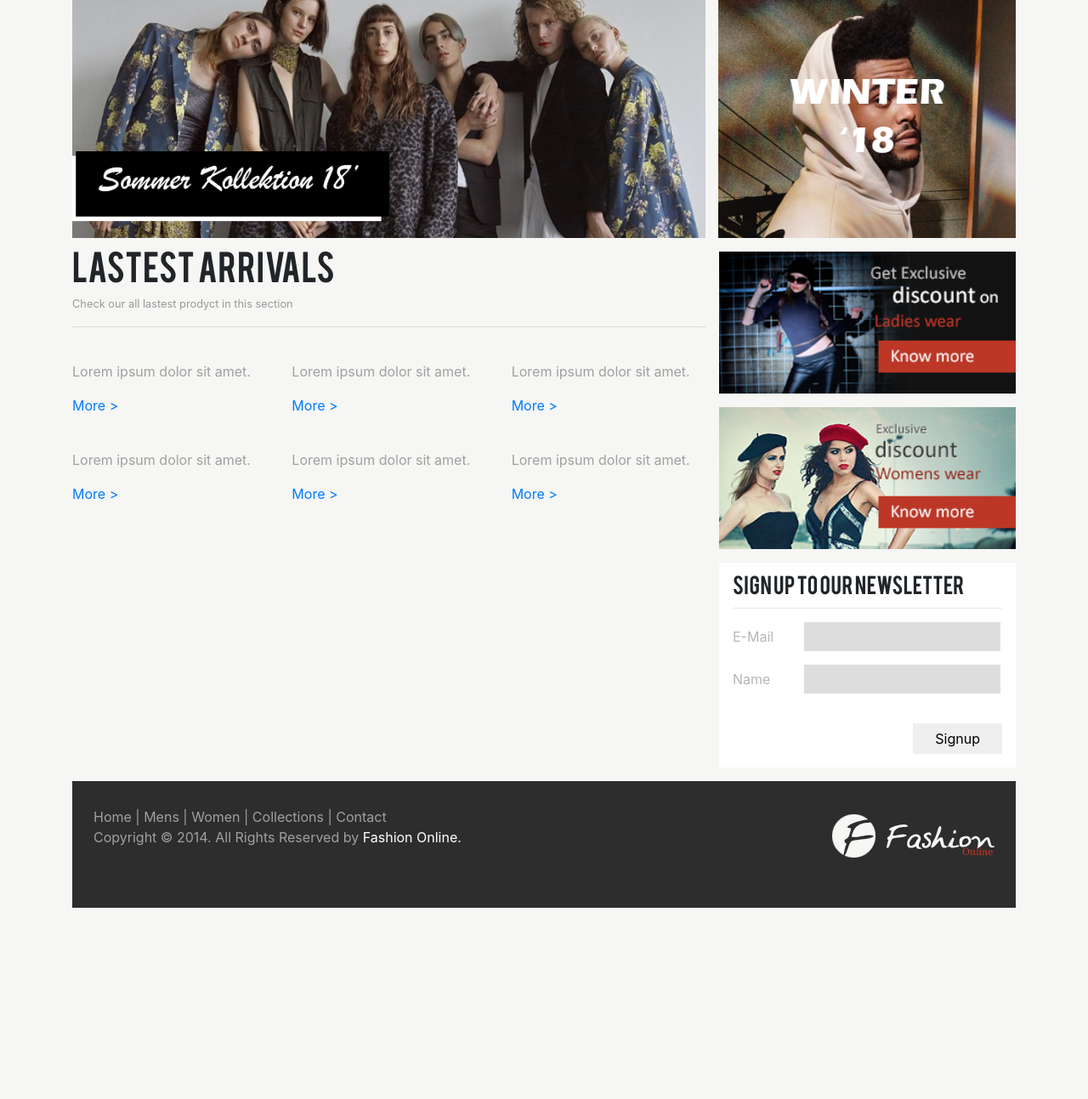
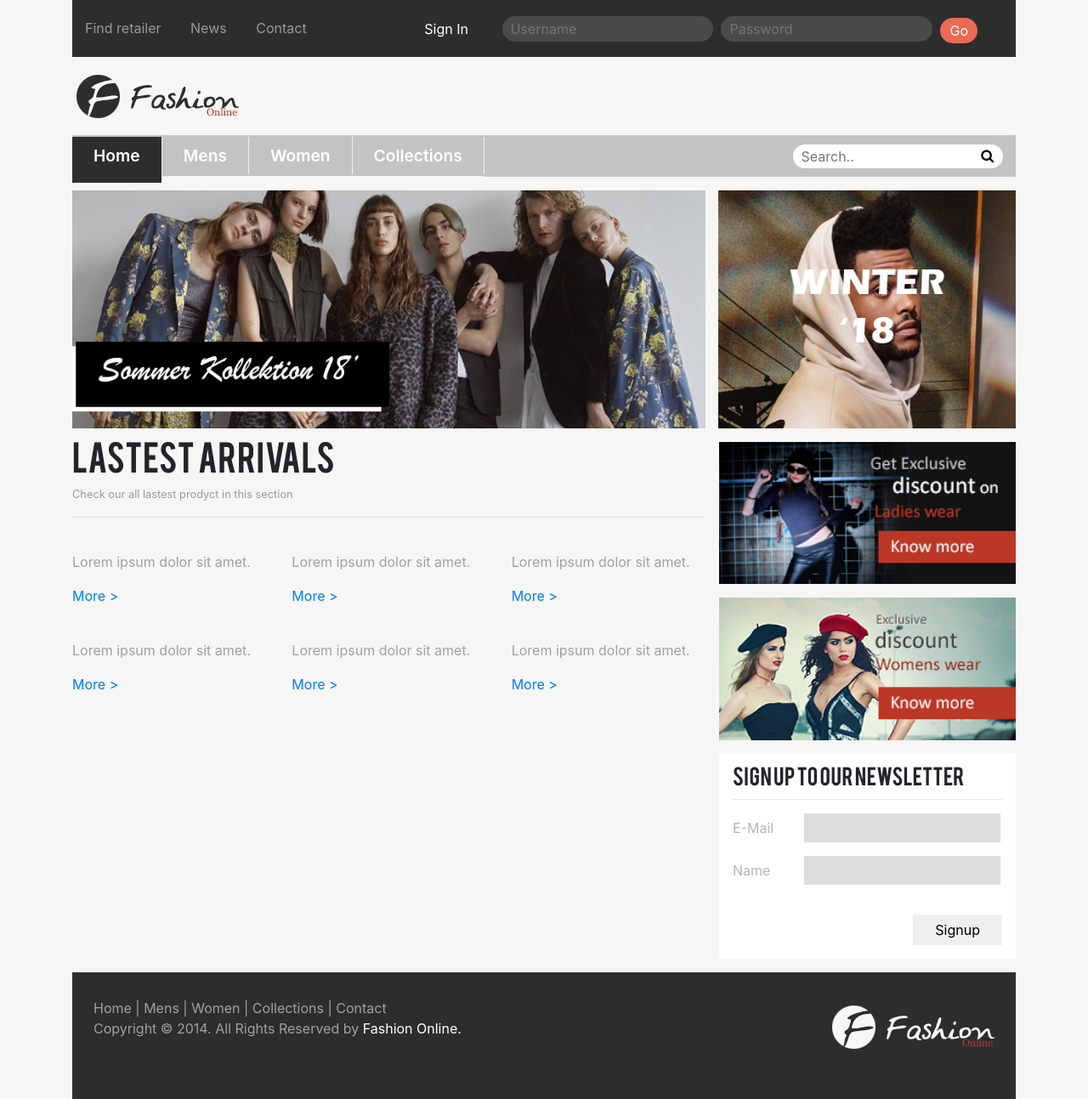
Before and after one commit to kebabmix/Fashion-Online, a PHP site: page / in a window 1280 px wide. Shown: the whole page at 85% size. Before the commit the page ends 1068 px from the top, so only its background shows below. Run offline with PHP 8.4, Linux system fonts and the light colour scheme; some libraries are stand-ins or nearby versions.

Commit message:
header included

```diff
--- a/public_html/content/css/style.css
+++ b/public_html/content/css/style.css
@@ -25,10 +25,149 @@ h1, h2, h3, h4 {
     font-family: bebasregular;
 }
 
-/* Hvis det trigger jer, så sig det lmao */
-
 p {
   color: #a0a0a0;
+}
+
+/* Header styles */
+.container {
+    padding: 0;
+}
+
+.header_top {
+    background: #2d2d2d;
+    display: flex;
+    align-items: center;
+    padding: 0;
+    flex-direction: column;
+    text-align: center;
+}
+
+.header_top li {
+    display: inline-block;
+    padding: 15px;
+}
+
+.header_top li a {
+    color: #999999;
+}
+
+.header_top ul,
+.header_top form {
+    padding: 0;
+    margin: 0;
+    display: inline-block;
+}
+
+.header_top form {
+    margin-top: 3px;
+    padding: 1rem;
+}
+
+.header_top .ml-auto {float: right;}
+
+.header_top .btn {
+    background-color: #ea6a53;
+    -webkit-border-radius: 25px;
+    -moz-border-radius: 25px;
+    border-radius: 25px;
+    color: #fff;
+    padding: 2px 10px;
+    margin-bottom: 5px;
+    line-height: 24px;
+    margin-top: 1rem;
+}
+
+.header_top input {
+    background-color: #4a4a4a;
+    border: none;
+    -webkit-border-radius: 25px;
+    -moz-border-radius: 25px;
+    border-radius: 25px;
+    padding: 3px 10px;
+}
+
+.header_top .ml-auto a {color: #fff;}
+
+input:focus {
+    outline: none;
+    color: #999;
+}
+
+.logo {
+    margin: 1rem 0;
+}
+
+.navbar {
+    background-color: #c3c3c3;
+    padding: 0;
+    margin-bottom: 1rem;
+}
+
+.navbar ul {
+    padding-left: 0;
+    list-style-type: none;
+    margin: 0;
+}
+
+.navbar li {
+    display: inline-block;
+    padding: 10px 0;
+}
+
+.navbar li a {
+    color: #fff;
+    font-weight: 600;
+    font-size: larger;
+    text-decoration: none;
+    -webkit-transition: ease .2s;
+    -moz-transition: ease .2s;
+    -o-transition: ease .2s;
+    transition: ease .2s;
+}
+
+.navbar li a:hover, .navbar li a.active {
+    background-color: #2d2d2d;
+    padding-bottom: 20px;
+}
+
+.navbar form {
+    position: relative;
+}
+
+.navbar form button {
+    position: absolute;
+    top: 0;
+    right: 20px;
+    background-color: rgba(0, 0, 0, 0);
+    border: none;
+    margin-top: 1rem;
+}
+
+.search {
+    border-radius: 25px;
+    border: none;
+    padding: 2px 10px;
+    margin-top: 1rem;
+    margin-bottom: 1rem;
+}
+
+.navbar-nav li {
+    text-align: center;
+    border-bottom: 1px solid #eee;
+}
+
+.navbar-nav li:first-child {
+    border-top: 1px solid #eee;
+}
+
+.navbar-toggler:focus {outline: none;}
+
+.bar1,
+.bar2,
+.bar3 {
+    width: 30px;
+    height: 3px;
 }
 
 /* Sidearea */
@@ -107,15 +246,31 @@ p {
 /* Desktop styles */
 
 @media only screen and (min-width: 960px) {
-    /* Top Banner CSS */
     .imgPadFix {
         padding-right: 0px;
     }
+    .container {padding: 0 15px;}
 
-    .fLogo {
-        float: right;
-        margin-top: -55px;
+    .navbar form {position: relative;}
+
+    .navbar-nav li:first-child{border:none;}
+
+    .search,
+    .navbar form button {
+        margin: 0;
     }
+
+    .header_top {
+        padding: 0 10px 0 0;
+        flex-direction: row;
+    }
+
+    .navbar li a {
+        border-right: 1px solid #eeeeee;
+        padding: 10px 25px;
+    }
+
+    .header_top .btn {margin: 0;}
 
     .sidearea {
         float: right;
@@ -126,4 +281,12 @@ p {
     .topnews {
         display: flex;
     }
+
+    .fLogo {
+        float: right;
+        margin-top: -55px;
+    }
+    .navbar-nav li:first-child{
+        border-top: none;
+    }
 }
--- a/public_html/incl/header.php
+++ b/public_html/incl/header.php
@@ -24,6 +24,50 @@
 
 <!--- HEADER SECTION START --->
 <header>
+    <div class="header_top">
+        <ul>
+            <li><a href="#">Find retailer</a></li>
+            <li><a href="#">News</a></li>
+            <li><a href="#">Contact</a></li>
+        </ul>
+        <div class="ml-auto">
+            <a href="#">Sign In</a>
+            <form action="">
+                <input type="text" placeholder="Username" class="col-md-5">&nbsp;
+                <input type="password" placeholder="Password" class="col-md-5">&nbsp;
+                <button type="submit" class="btn">Go</button>
+            </form>
+        </div>
+    </div>
 
+    <!-- LOGO -->
+    <a href="index.php">
+        <img src="/content/img/logo/Fashion_online_-_200x60.png" alt="Fashion-online-logo" class="logo">
+    </a>
+
+    <!-- NAVIGATION -->
+    <nav class="nav navbar navbar-expand-lg">
+        <!-- HAMBURGER MENU -->
+        <button class="navbar-toggler" type="button" data-toggle="collapse" data-target="#navbarSupportedContent"
+                aria-controls="navbarSupportedContent" aria-expanded="false" aria-label="Toggle navigation"
+                onclick="myFunction(this)">
+            <span class="bar1"></span>
+            <span class="bar2"></span>
+            <span class="bar3"></span>
+        </button>
+        <!-- HAMBURGER MENU END -->
+        <div class="collapse navbar-collapse" id="navbarSupportedContent">
+            <ul class="navbar-nav mr-auto">
+                <li><a href="#" class="active">Home</a></li>
+                <li><a href="#">Mens</a></li>
+                <li><a href="#">Women</a></li>
+                <li><a href="#">Collections</a></li>
+            </ul>
+            <form action="" class="col-md-3">
+                <input type="text" name="search" placeholder="Search.." class="search col-12">
+                <button type="submit"><i class="fa fa-search"></i></button>
+            </form>
+        </div>
+    </nav><!-- NAVIGATION END -->
 </header>
 <!--- HEADER SECTION END --->
```
Also changed, not shown: 2 other files.
